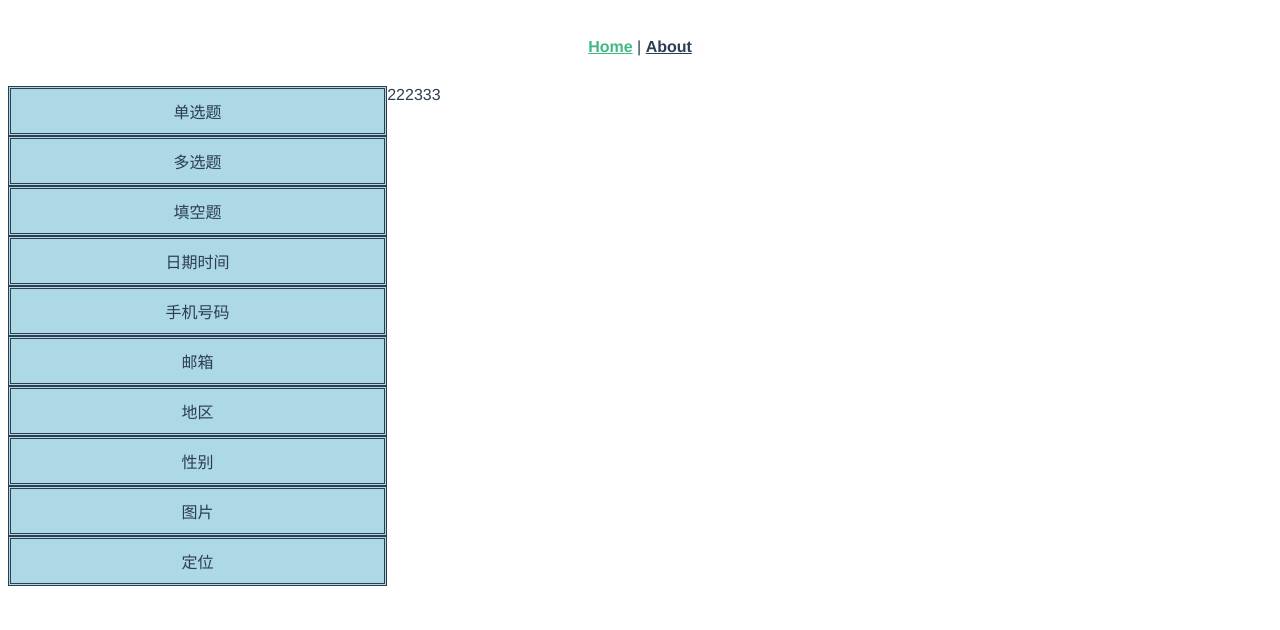
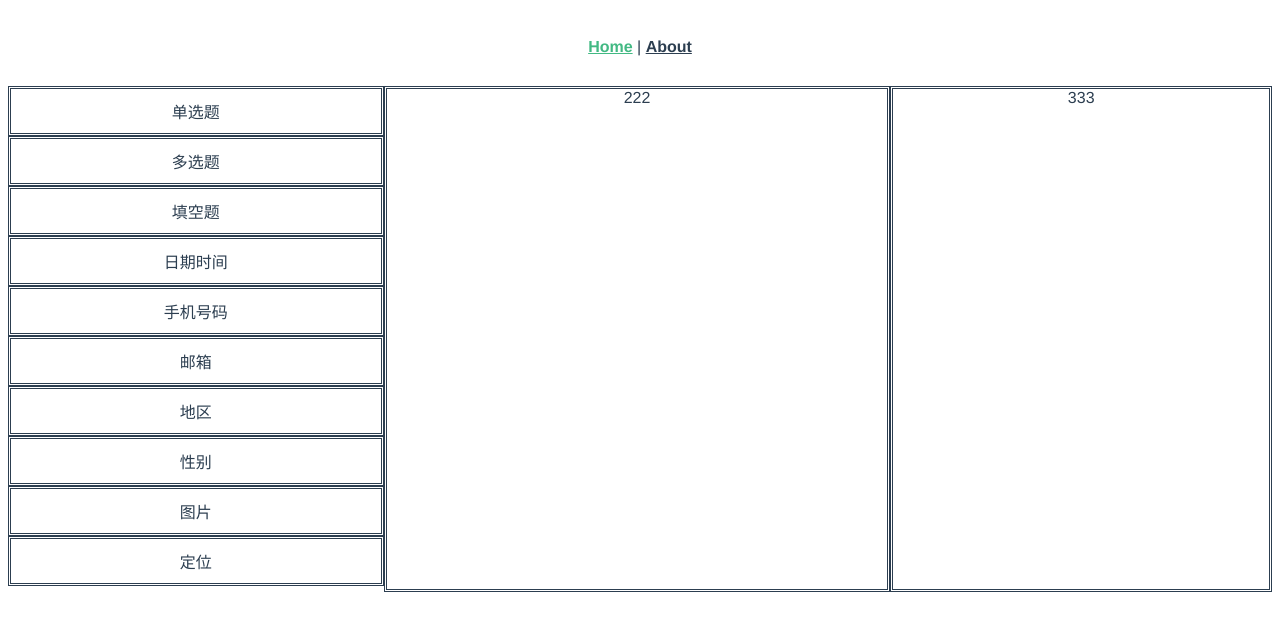
Before and after one commit to han28wy/low-code, a Vue app in the folder demo222/: page /#/ in a window 1280 px wide. Shown: the top 630 px of the page. Built offline with nearby package versions, Linux system fonts and the light colour scheme.

Commit message:
Opt 添加一些

```diff
--- a/demo222/src/views/HomeView.vue
+++ b/demo222/src/views/HomeView.vue
@@ -1,3 +1,19 @@
+<!-- vuedraggable使用
+group {name pull put}
+
+@start 开始拖动时触发
+@add 从一个数组拖拽到另外一个数组时触发的事件
+@remove 移除
+@update 拖拽变换位置时触发的事件
+@choose 鼠标点击选中要拖拽元素时的事件
+@unchoose 选中后松开鼠标的事件
+@sort 位置变化时的事件
+@clone
+@move 某个元素不允许拖拽和获取当前拖动元素的对象
+@end 拖拽事件结束，用来判断是否存在对象 -->
+
+<!-- vuedraggable中文文档 -->
+
 <template>
   <div class="home">
     <!-- 左边 组件列表 -->
@@ -14,7 +30,20 @@
       </draggable>
     </div>
     <!-- 中间 画布 -->
-    <div class="mid">222</div>
+    <div class="mid">
+      222
+
+      <draggable v-model="arr2" item-key="name" animation="300">
+        <!-- <transition-group> -->
+        <!-- <div v-for="item in arr2" :key="item.id">
+            {{ item.name }}
+          </div> -->
+        <template #item="{ item }">
+          <div class="list-group-item">{{ item.name }}</div>
+        </template>
+        <!-- </transition-group> -->
+      </draggable>
+    </div>
     <!-- 右边 编辑组件 -->
     <div class="right">333</div>
   </div>
@@ -27,6 +56,7 @@ import draggable from "vuedraggable";
 export default defineComponent({
   components: { draggable },
   setup() {
+    const arr2 = ref([]);
     const controlList = ref([
       { name: "单选题", type: "radio", icon: "ios-radio-button-off" },
       { name: "多选题", type: "checkbox", icon: "ios-checkbox-outline" },
@@ -42,6 +72,7 @@ export default defineComponent({
 
     return {
       controlList,
+      arr2,
     };
   },
 });
@@ -54,10 +85,20 @@ export default defineComponent({
 }
 .left {
   width: 30%;
-  background: lightblue;
+  background: white;
 }
 .list-group-item {
   padding: 10px;
   border: double;
 }
+.mid {
+  width: 40%;
+  height: 500px;
+  border: double;
+}
+.right {
+  width: 30%;
+  height: 500px;
+  border: double;
+}
 </style>
```
